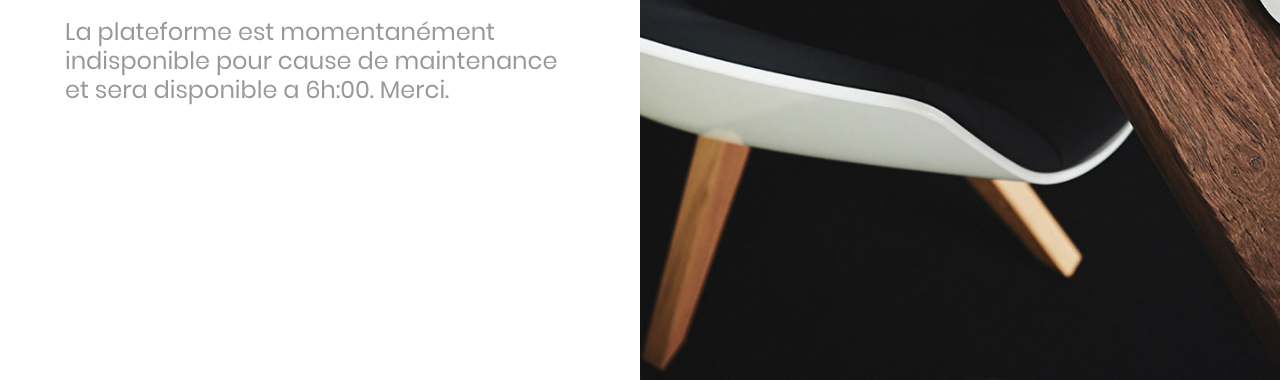
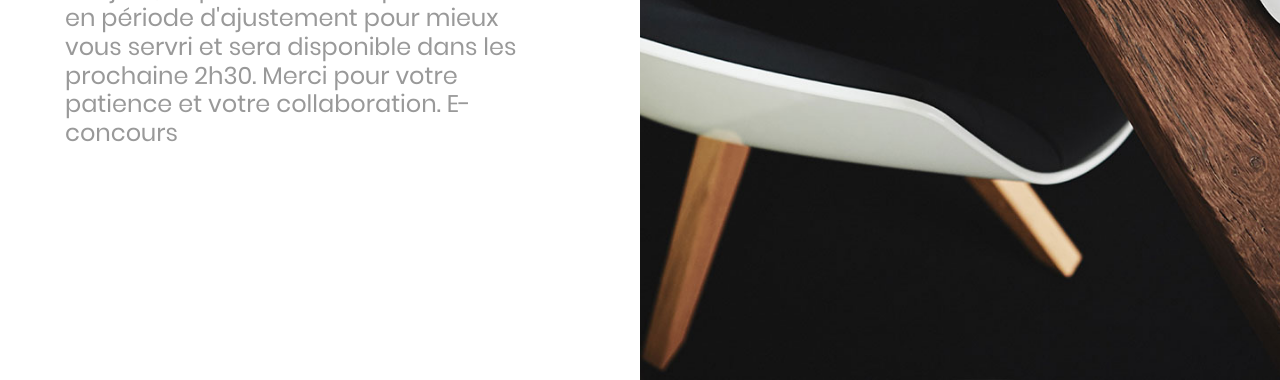
Before and after one commit to carlosantana07/EconcoursComing, a plain HTML site: page landing.html in a window 1280 px wide. Shown: the part 420-800 px from the top of the page. Drawn offline with Linux system fonts and the light colour scheme; a web font is replaced by a local one.

Commit message:
Update landing.html

```diff
--- a/landing.html
+++ b/landing.html
@@ -39,7 +39,11 @@
 					</h3>
 
 					<p class="m2-txt1 p-b-46">
-						La plateforme est momentanément indisponible pour cause de maintenance et sera disponible a 6h:00. Merci.
+						Bonjour,
+
+                        La plateforme est présentement en période d'ajustement pour mieux vous servri et sera disponible dans les prochaine 2h30. Merci pour votre patience et votre collaboration.
+
+                        E-concours
 					</p>
 
 				</div>
```
